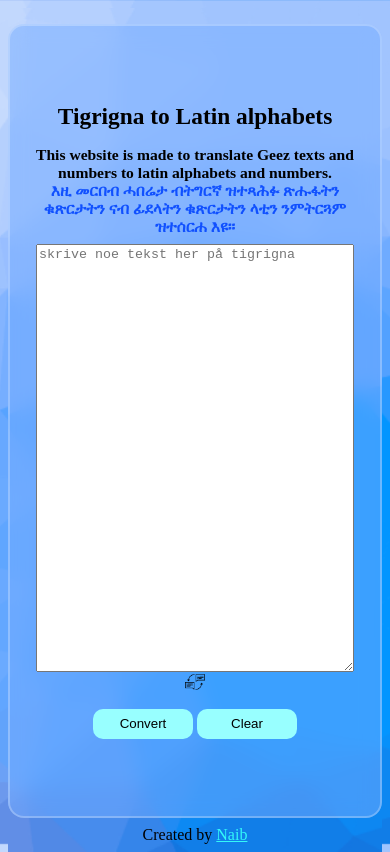
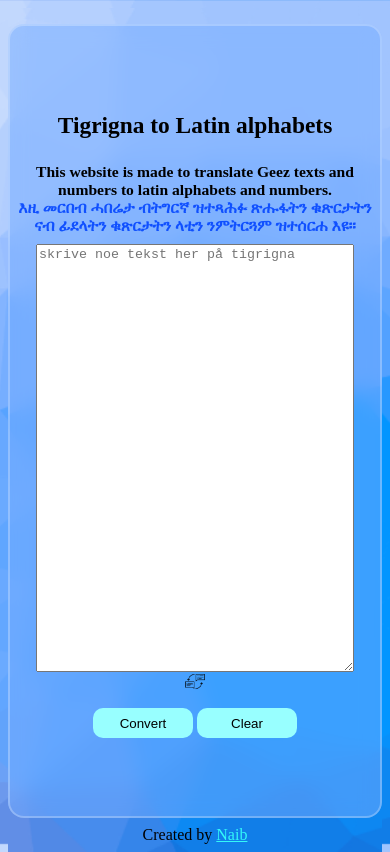
Before and after one commit to naibwedi/Tigrigna-to-latin-traslator, a plain HTML site: page index.html in a window 390 px wide. Drawn offline with Linux system fonts and the light colour scheme.

Commit message:
style-fix -margin-top

```diff
--- a/style.css
+++ b/style.css
@@ -105,12 +105,12 @@ a{
     /*     width: 100%; */
         border-radius: 1em;
          margin-top:1em;
-       padding-top: 0em;
+       padding: 1vw 0em;
     }
 
     h2{
       font-size: 6vw;
-       padding: 0 ;
+       padding: 1vh 0.5vw ;
       margin: 0;
       font-weight: 700;
     }
```
